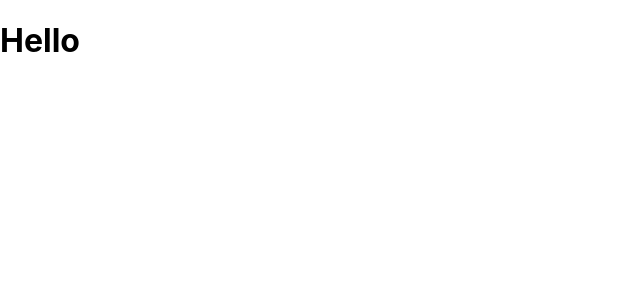
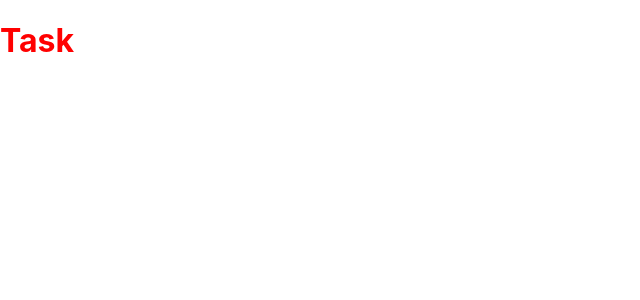
Before and after one commit to harsharya20/React-Tutotorial, a React (Create React App) app in the folder react-app/: page / in a window 1280 px wide. Shown: the top 300 px of the page, without its empty margins (0-640 px from the left). Built offline with nearby package versions, Linux system fonts and the light colour scheme.

Commit message:
adding css with help of object

```diff
--- a/react-app/src/App.js
+++ b/react-app/src/App.js
@@ -3,7 +3,7 @@
 
   return (
     <div className="container">
-    <Header title='Hello'/>
+    <Header />
     </div>
   );
 }
--- a/react-app/src/components/Header.js
+++ b/react-app/src/components/Header.js
@@ -1,11 +1,19 @@
 
 
-const Header = (props) => {
+const Header = ({ title }) => {
   return (
       <header>
-    <h1>{props.title}</h1>
+    <h1 style = {headingStyle}>{title}</h1>
     </header>
   )
 }
 
+Header.defaultProps = {
+    title: 'Task'
+}
+
+const headingStyle = {
+    color: 'red'
+}
+
 export default Header
```
